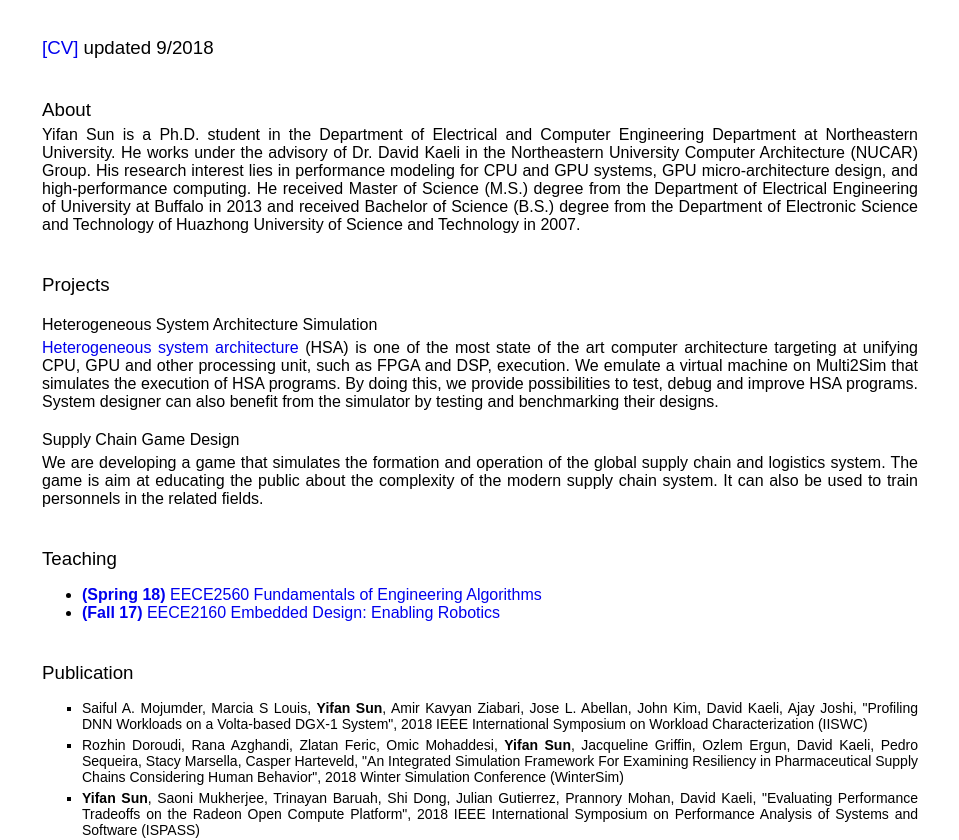
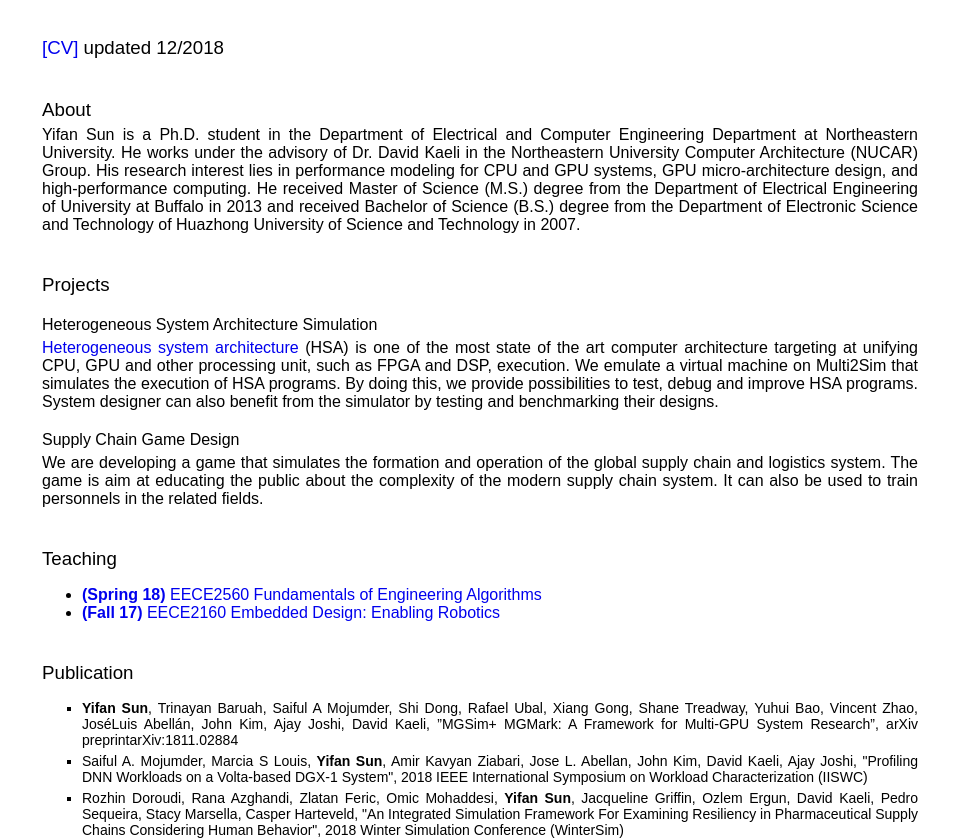
Before and after one commit to syifan/syifan.github.io, a plain HTML site: page index.html in a window 1280 px wide. Shown: the part 124-964 px from the top of the page, without its empty margins (160-1119 px from the left). Drawn offline with Linux system fonts and the light colour scheme.

Commit message:
Update index.html

```diff
--- a/index.html
+++ b/index.html
@@ -29,7 +29,7 @@
 			</div>
 		</div>
 		<div class="content">
-			<h3><a href="Yifan_CV.pdf">[CV]</a> updated 9/2018</h3>
+			<h3><a href="Yifan_CV.pdf">[CV]</a> updated 12/2018</h3>
 			<h3>About</h3>
 			<p>
 				Yifan Sun is a Ph.D. student in the Department of Electrical and Computer Engineering Department at Northeastern University. He works under the advisory of Dr. David Kaeli in the Northeastern University Computer Architecture (NUCAR) Group. His research interest lies in performance modeling for CPU and GPU systems, GPU micro-architecture design, and high-performance computing. He received Master of Science (M.S.) degree from the Department of Electrical Engineering of University at Buffalo in 2013 and received Bachelor of Science (B.S.) degree from the Department of Electronic Science and Technology of Huazhong University of Science and Technology in 2007.
@@ -54,6 +54,7 @@
 
 			<h3>Publication</h3>
 			<ul class="publication-list">
+			<li><b>Yifan Sun</b>, Trinayan Baruah, Saiful A Mojumder, Shi Dong, Rafael Ubal, Xiang Gong, Shane Treadway, Yuhui Bao, Vincent Zhao, JoséLuis Abellán, John Kim, Ajay Joshi, David Kaeli, ”MGSim+ MGMark: A Framework for Multi-GPU System Research”, arXiv preprintarXiv:1811.02884</li>
 			<li>
 				Saiful A. Mojumder, Marcia S Louis, <b>Yifan Sun</b>, Amir Kavyan Ziabari, Jose L. Abellan, John Kim, David Kaeli, Ajay Joshi, "Profiling DNN Workloads on a Volta-based DGX-1 System", 2018 IEEE International Symposium on Workload Characterization (IISWC)
 			</li>
```
